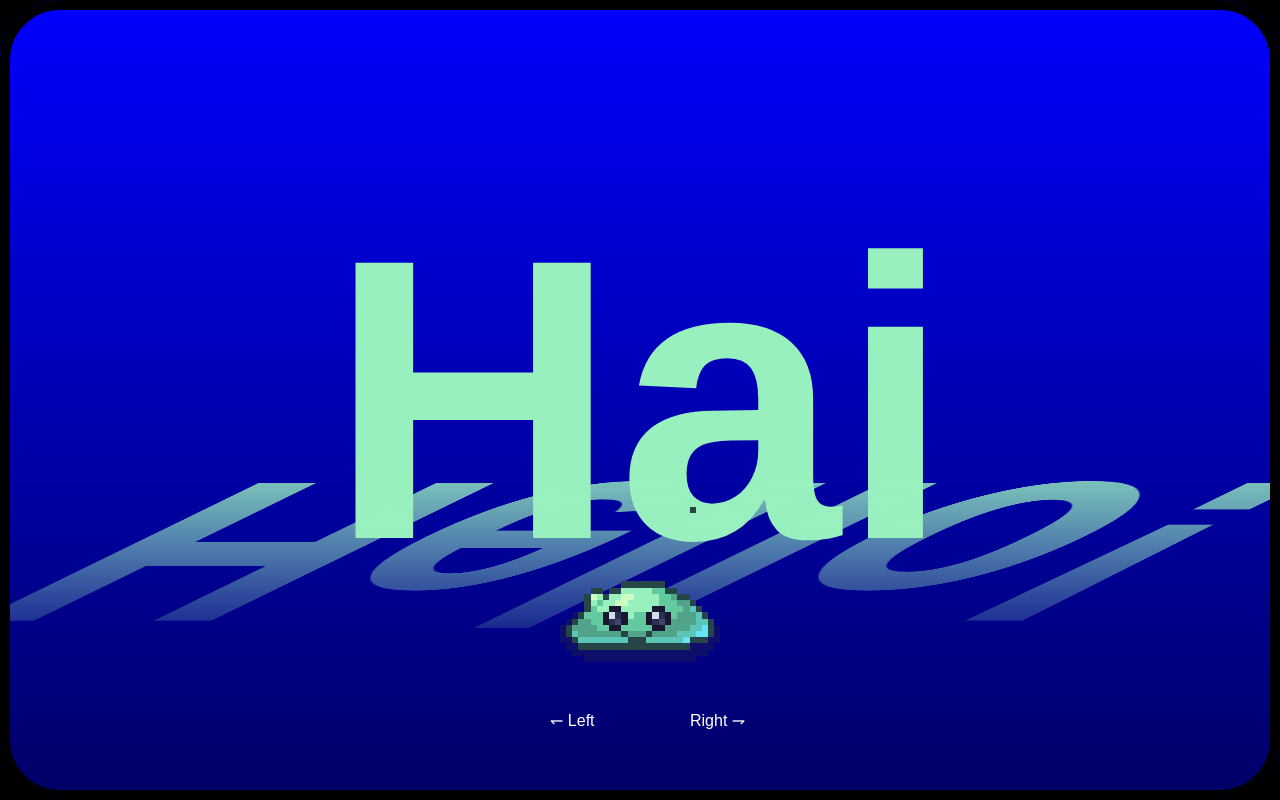
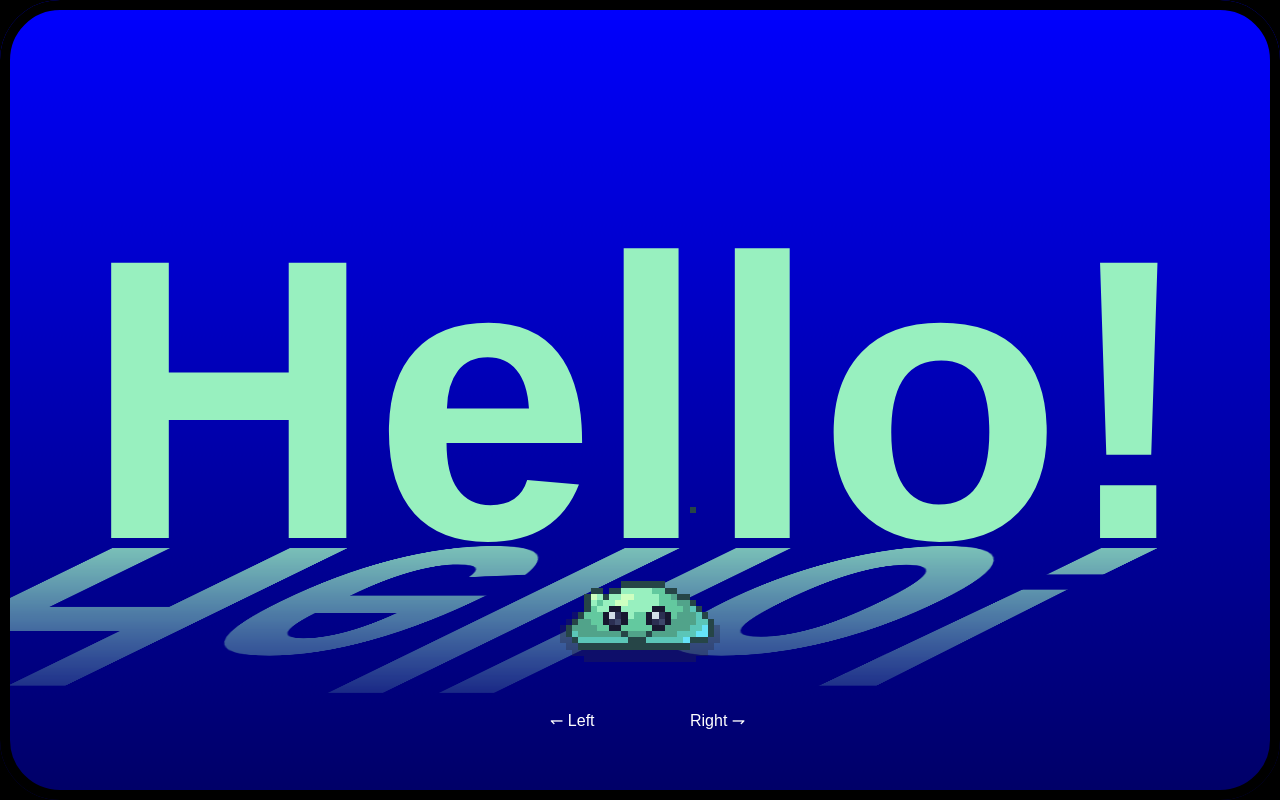
Before and after one commit to justValiant/team-1-profile, a plain HTML site: page index.html in a window 1280 px wide. Drawn offline with Linux system fonts and the light colour scheme.

Commit message:
initial commit

```diff
--- a/index.html
+++ b/index.html
@@ -15,7 +15,7 @@
     <div class="outer-wrapper" id="scroll-container">
         <div class="wrapper">
             <div class="page home">
-                <h1>Hai</h1>
+                <h1>Hello!</h1>
             </div>
             <div class="page">
                 <h2 class="tes">Welcome to our website</h2>
```
